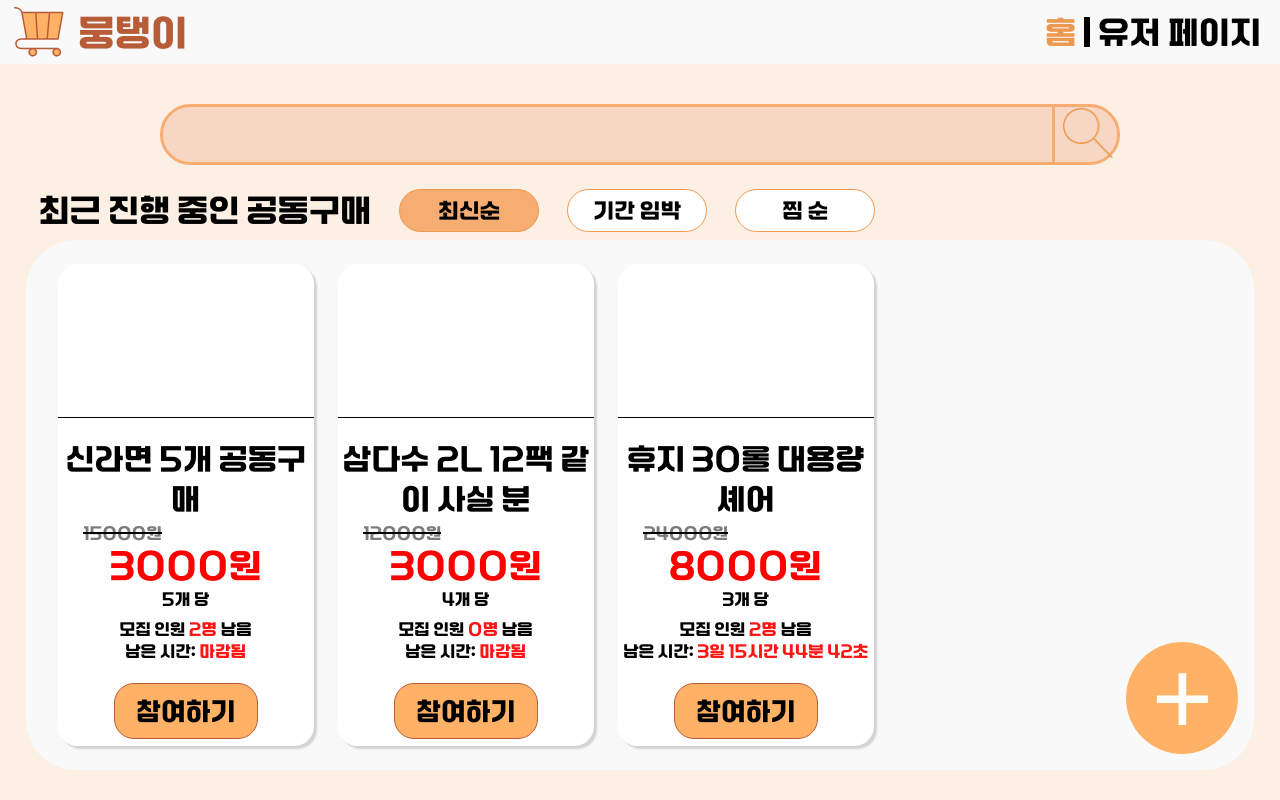
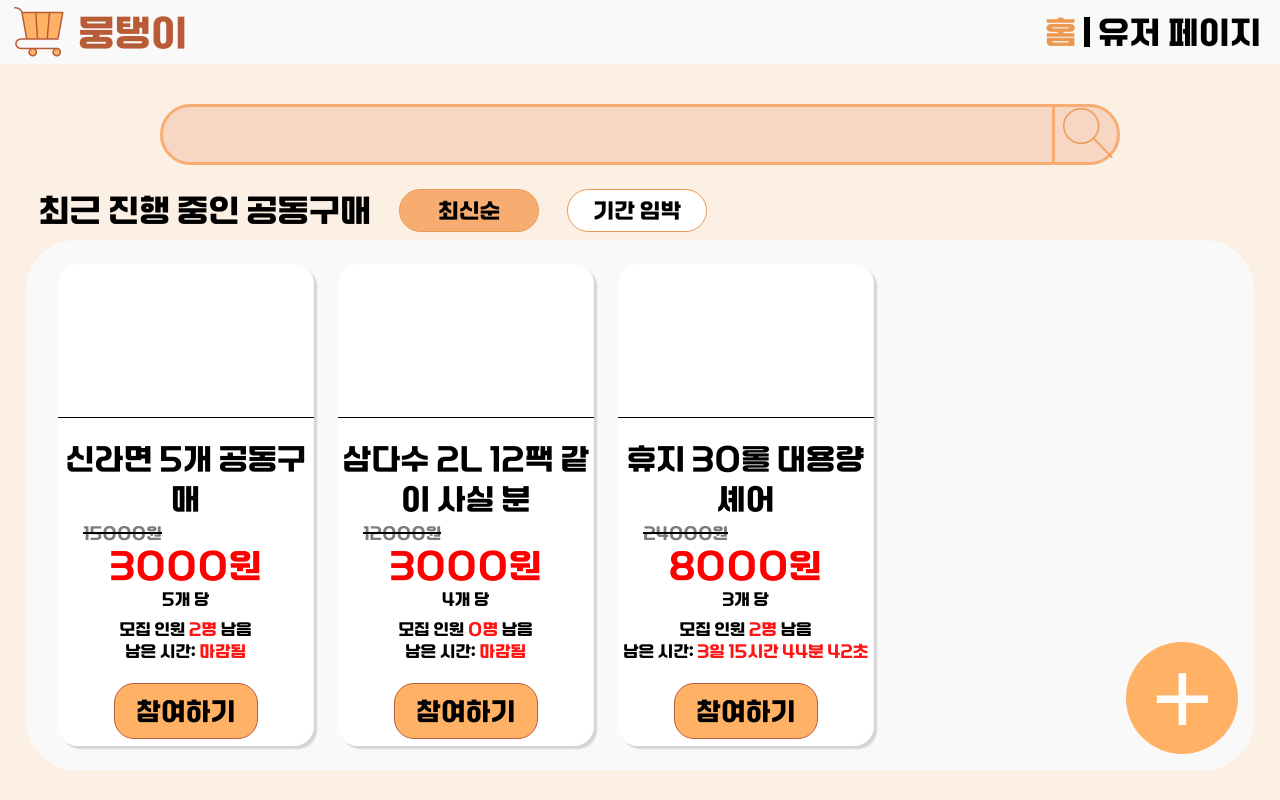
Before and after one commit to AP-1team/Frontend, a React (Vite) app in the folder bought-MTE/: page / in a window 1280 px wide. Built offline with nearby package versions, Linux system fonts and the light colour scheme.

Commit message:
찜 순 없앰

```diff
--- a/bought-MTE/src/pages/Main.jsx
+++ b/bought-MTE/src/pages/Main.jsx
@@ -87,8 +87,6 @@ export default function Main({selectPost, setSelectPost}) {
                     onClick={()=>{setMainButton("lastest")}}>최신순</button>
                 <button className={mainButton === "period" ? "active Main-periodBtn" : "Main-periodBtn"}
                     onClick={()=>{setMainButton("period")}}>기간 임박</button>
-                <button className={mainButton === "jjim" ? "active Main-jjimBtn" : "Main-jjimBtn"}
-                    onClick={()=>{setMainButton("jjim")}}>찜 순</button>
             </div>
 
             <div className='Main-box'>
```
